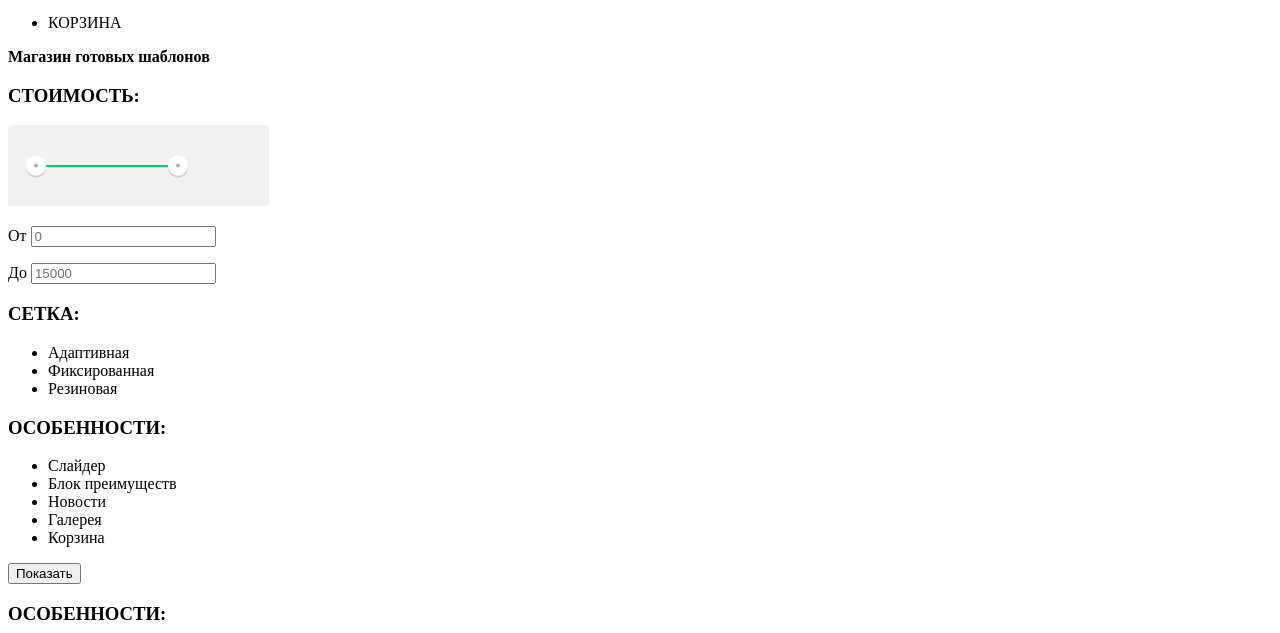
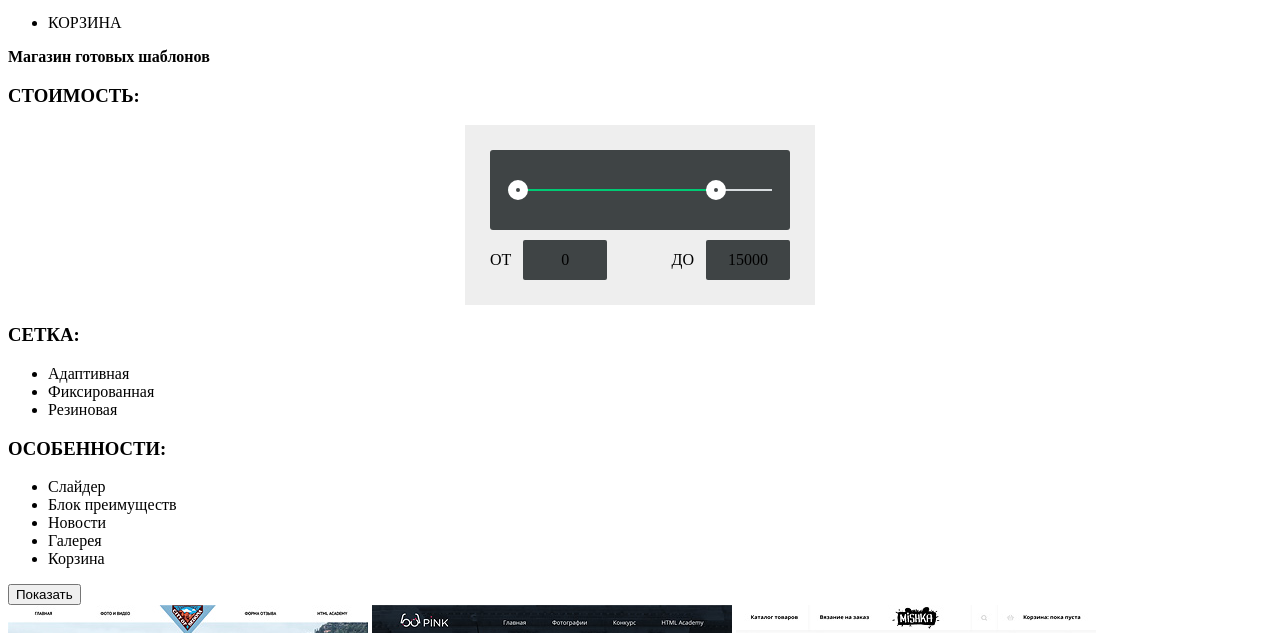
Before and after one commit to Andreywww/440623-nerds, a plain HTML site: page catalog.html in a window 1280 px wide. Shown: the part 167-800 px from the top of the page. Drawn offline with Linux system fonts and the light colour scheme; files whose address does not match are found by name.

Commit message:
Стоимость

```diff
--- a/catalog.html
+++ b/catalog.html
@@ -3,6 +3,7 @@
   <head>
     <meta charset="utf-8">
     <title>HTML Academy: Нёрдс</title>
+    <link href="c:\Users\Andrei\Documents\GitHub\440623-nerds\css\style.css" rel="stylesheet">
   </head>
   <body>
   <header class="main-header">
@@ -26,17 +27,23 @@
    <main>
    	<p><b>Магазин готовых шаблонов</b></p>
     <section>
-      <h3>СТОИМОСТЬ:</h3>
-      <img src="img\Сортировка.jpg">
-     <form>
-    <p class="item">
-      От
-    <input type="text" name="date" value="" placeholder="0">
-    </p>
-        <p class="item">
-      До
-    <input type="text" name="date" value="" placeholder="15000">
-    </p>
+    <h3>СТОИМОСТЬ:</h3>
+    <div class="filter">
+      <div class="filter-range-wrapper">
+        <div class="filter-range">
+          <div class="filter-range-scale">
+            <div class="filter-range-bar"></div>
+          </div>
+        <div class="filter-range-handle min"></div>
+      <div class="filter-range-handle max"></div>
+    </div>
+  </div>
+
+   <div class="filter-interval">
+     <label>От <input type="text" name="min-interval" value="0"></label>
+     <label>До <input type="text" name="max-interval" value="15000"></label>
+   </div>
+  </div>
      </section>
 
      <section>
@@ -59,26 +66,18 @@
      </section>
     <button class="button">Показать</button>
      </form>
-     <section>
-      <h3>ОСОБЕННОСТИ:</h3>
-      <ul>
-        <li>Слайдер</li>
-        <li>Блок преимуществ</li>
-        <li>Новости</li>
-        <li>Галерея</li>
-        <li>Корзина</li>
-     </ul>
-     </section>
-      <section>
+    <section>
       <img src="img\img-sedona.jpg">
       <img src="img\img-pink.jpg">
       <img src="img\img-mishka.jpg">
       <img src="img\img-kvast.jpg">
       <img src="img\img-barbershop.jpg">
       <img src="img\img-aplus.jpg">
-     </section>
+    </section>
+  </main>
+    <footer class="main-footer">
 
-
+  <section>
   <p>NЁRDS DESIGN STUDIO</p>
   <p>191186, Санкт-Петербург,<br> ул. Б. Конюшенная, д. 19/8,</p>
   <p>тел. +7 (812) 275-75-75</p>
@@ -99,13 +98,20 @@
     </p>
     <button class="button">ОТПРАВИТЬ</button>
   </form>
-
-  </main>
-  <footer class="main-footer">
-    <p><b>Давайте дружить, это выгодно!</b></p>
-    <p>Скидка 10% для друзей из социальных сетей.</p>
-
-
+  </section>
+  <section>
+      <div class="footer-social">
+        <ul>
+         <li><a class="social-button" href="#">Вконтакте</a></li>
+         <li><a class="social-button" href="#">Фейсбук</a></li>
+         <li><a class="social-button" href="#">Инсаграм</a></li>
+        </ul>
+      </div>
+      <div>
+         <p><b>Давайте дружить, это выгодно!</b></p>
+         <p>Скидка 10% для друзей из социальных сетей.</p>
+      </div>
+  </section>
   </footer>
   </body>
 </html>
--- /dev/null
+++ b/css/style.css
@@ -0,0 +1,76 @@
+.filter {
+  margin: 0 auto;
+  padding: 25px;
+  width: 300px;
+  background-color: #eeeeee;
+}
+
+.filter-range-wrapper {
+  margin-bottom: 10px;
+  padding: 39px 18px;
+  border-radius: 3px;
+  background-color: #3f4445;
+}
+
+.filter-range {
+  position: relative;
+}
+
+.filter-range-scale {
+  height: 2px;
+  background-color: #d7dcde;
+}
+
+.filter-range-bar {
+  height: 2px;
+  width: 75%;
+  background-color: #00ca74;
+}
+
+.filter-range-handle {
+  position: absolute;
+  top: -9px;
+  width: 4px;
+  height: 4px;
+  border: 8px solid #ffffff;
+  border-radius: 50%;
+  background-color: #3f4445;
+  cursor: pointer;
+}
+
+.filter-range-handle.min {
+  left: 0%;
+}
+
+.filter-range-handle.max {
+  left: 75%;
+}
+
+.filter-interval {
+  font-size: 0;
+}
+
+.filter-interval label {
+  display: inline-block;
+  vertical-align: top;
+  width: 50%;
+  font-size: 16px;
+  line-height: 1.375;
+  text-transform: uppercase;
+}
+
+.filter-interval label:last-child {
+  text-align: right;
+}
+
+.filter-interval input {
+  margin-left: 8px;
+  width: 80px;
+  height: 38px;
+  border-radius: 2px;
+  border: none;
+  font: inherit;
+  color: inherit;
+  text-align: center;
+  background-color: #3f4445;
+}
```
